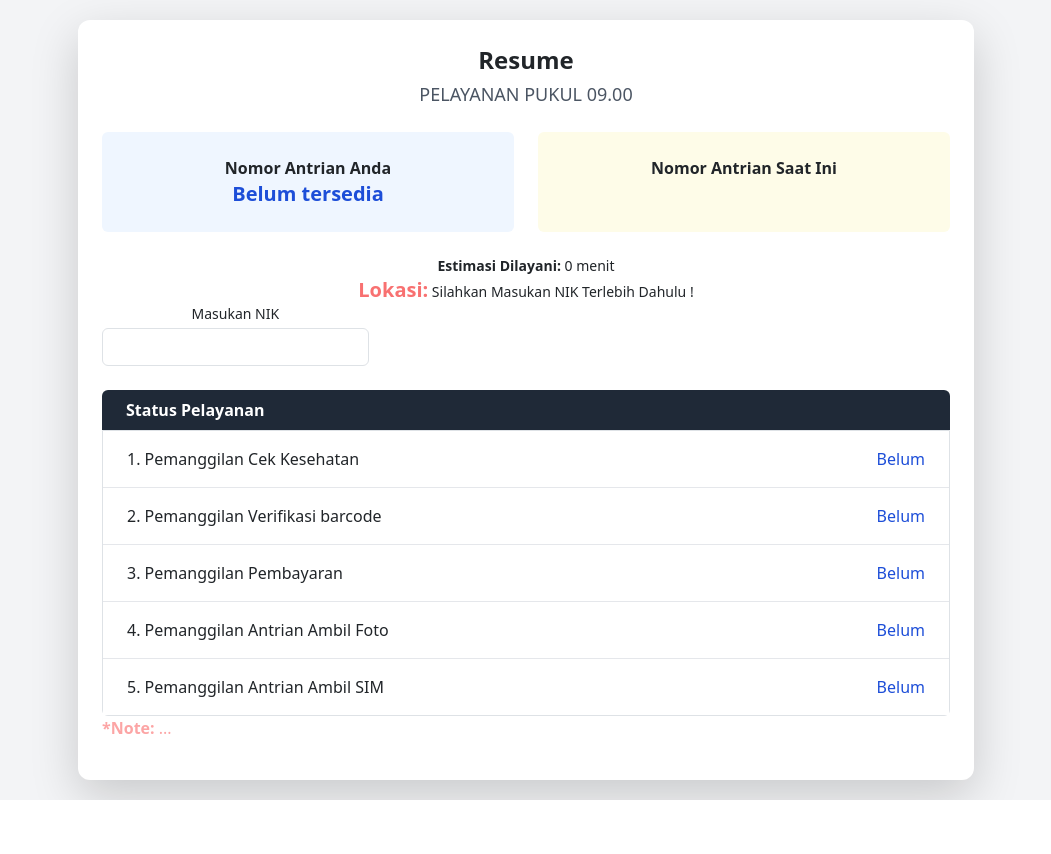
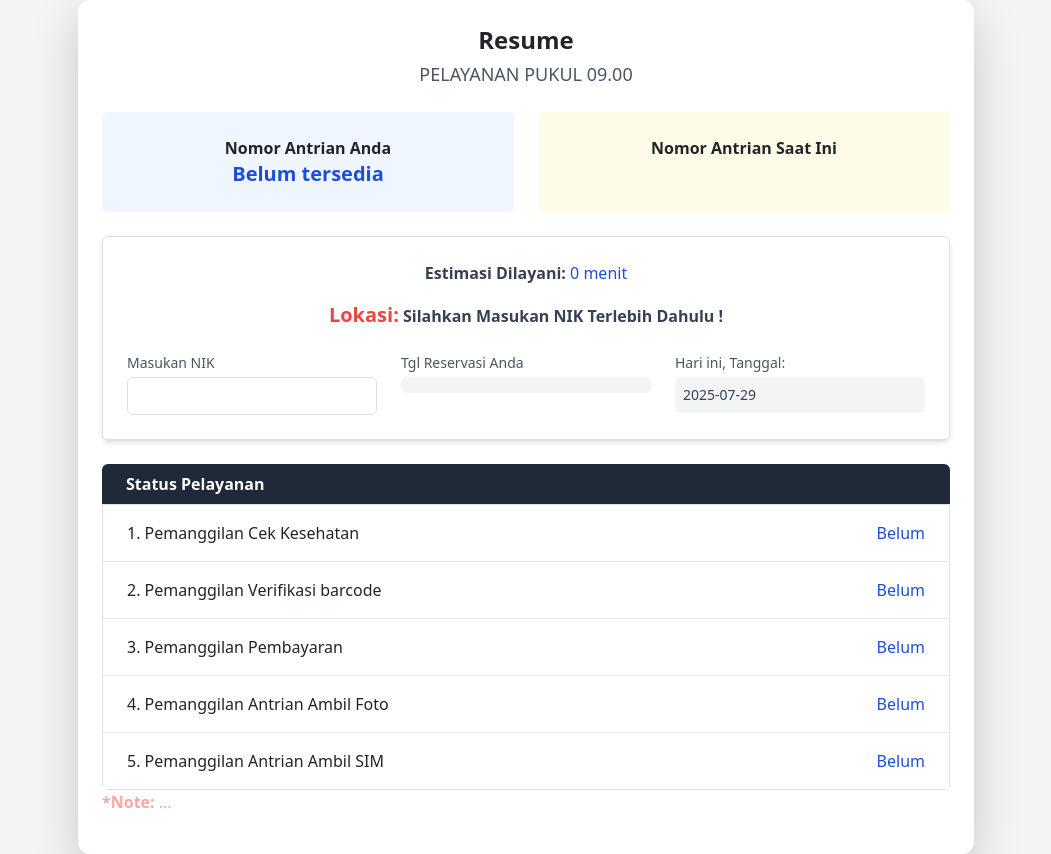
Before and after one commit to fauzi337/reservasi_sim, a React (Create React App) app in the folder sim-booking-frontend/: page /resume-antrian in a window 1280 px wide. Shown: the whole page, without its empty margins (114-1165 px from the left). Before the commit the page ends 800 px from the top, so only its background shows below. Built offline with nearby package versions, Linux system fonts and the light colour scheme; the HTML template or start-up script is replaced by a standard one.

Commit message:
- tambah tanggal reservasi dan tanggal hari ini pada saat pencarian nik

```diff
--- a/sim-booking-frontend/src/pages/ResumeAntrian.jsx
+++ b/sim-booking-frontend/src/pages/ResumeAntrian.jsx
@@ -30,7 +30,8 @@ export default function ResumeAntrian({ showToast }) {
       pembayaran: 'Belum',
       foto: 'Belum',
       pengambilan: 'Belum'
-    }
+    },
+    tglReserv: '',
   });
 
   const [antrianSaatIni, setAntrianData] = useState({
@@ -115,7 +116,8 @@ export default function ResumeAntrian({ showToast }) {
           pembayaran: status.pembayaran == null ? 'Belum': proper(status.pembayaran),
           foto: status.foto == null ? 'Belum': proper(status.foto),
           pengambilan: status.pengambilan == null ? 'Belum' : proper(status.pengambilan)
-        }
+        },
+        tglReserv: data.data.tanggal_reservasi,
       });
 
       // console.log("Response dari getAntrian:", res.data);
@@ -149,22 +151,40 @@ export default function ResumeAntrian({ showToast }) {
           </div>
         </div>
 
-        <div className="text-center text-sm mb-4">
-          <span className="font-semibold">Estimasi Dilayani:</span> {resumeData.estimasi} menit
-          <br></br>
-          <span className="text-xl font-bold text-red-400">Lokasi:</span> {resumeData.lokasi}
-          <div className={grid_head}>
-            <div className={grid_4}>
-              <label className={labelClass}> Masukan NIK</label>
+        <div className="text-sm mb-6 px-4 py-4 bg-white rounded-md shadow-md border text-gray-700">
+          <div className="text-center mb-4">
+            <p className="text-base">
+              <span className="font-semibold">Estimasi Dilayani:</span>{' '}
+              <span className="text-blue-700 font-medium">{resumeData.estimasi} menit</span>
+            </p>
+            <p className="text-base">
+              <span className="text-xl font-bold text-red-500">Lokasi:</span>{' '}
+              <span className="font-semibold">{resumeData.lokasi}</span>
+            </p>
+          </div>
+
+          <div className="grid grid-cols-1 md:grid-cols-3 gap-4">
+            <div>
+              <label className="block mb-1 font-medium text-gray-600">Masukan NIK</label>
               <input
                 type="text"
                 name="nik"
                 value={formData.nik}
                 onChange={handleChange}
                 maxLength="16"
-                className={inputClass}
+                className="w-full px-3 py-2 border rounded-md focus:outline-none focus:ring-2 focus:ring-blue-400"
                 required
               />
+            </div>
+
+            <div>
+              <label className="block mb-1 font-medium text-gray-600">Tgl Reservasi Anda</label>
+              <div className="p-2 bg-gray-100 rounded-md">{resumeData.tglReserv}</div>
+            </div>
+
+            <div>
+              <label className="block mb-1 font-medium text-gray-600">Hari ini, Tanggal:</label>
+              <div className="p-2 bg-gray-100 rounded-md">{today}</div>
             </div>
           </div>
         </div>
```
Also changed, not shown: 1 other file (tests, documents, lock files or other folders).
